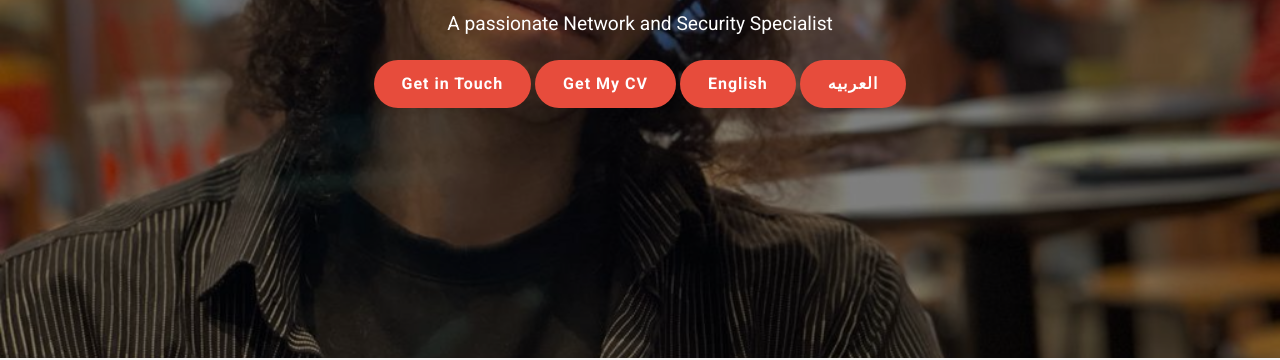
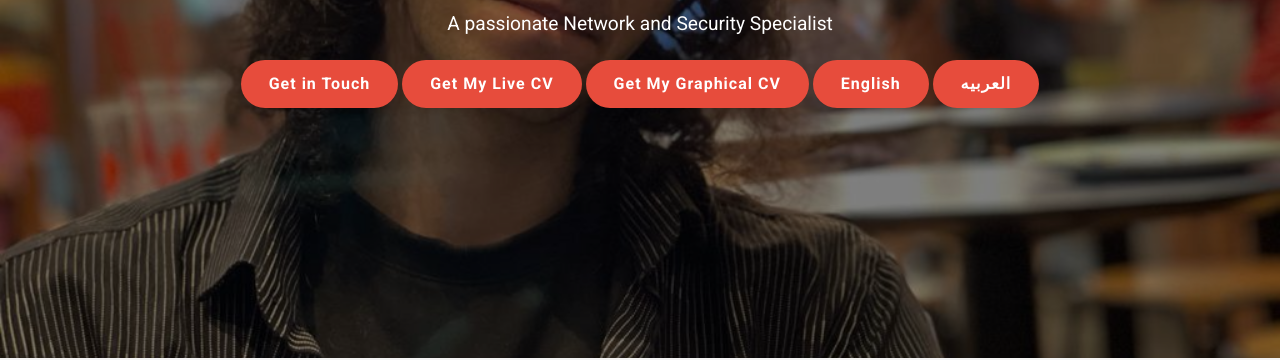
Before and after one commit to SaifWebSolutions/SaifWebSolutions, a plain HTML site: page index.html in a window 1280 px wide. Shown: the part 470-830 px from the top of the page. Drawn offline with nearby package versions, Linux system fonts and the light colour scheme.

Commit message:
index.html

```diff
--- a/index.html
+++ b/index.html
@@ -300,7 +300,8 @@
             <h1>Hello, I'm Seifeldin Taha Abdelrahim Tohami</h1>
             <p>A passionate Network and Security Specialist</p>
             <a href="#contact" class="btn">Get in Touch</a>
-            <a href="cv updated.pdf" class="btn">Get My CV</a>
+            <a href="https://docs.google.com/document/d/1HMYdf8CBlIXBcCXEAo0mKYvPSlpsCLGaBMoYonBTZ1Y/edit?usp=sharing" class="btn">Get My Live CV</a>
+            <a href="Graphical seif cv.pdf" class="btn">Get My Graphical CV</a>
             <button class="btn btn-primary lang-btn" data-lang="en">English</button>
             <button class="btn btn-primary lang-btn" data-lang="ar">العربيه</button>
         </div>
```
